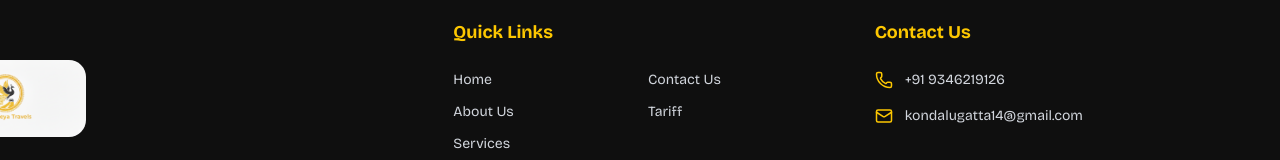
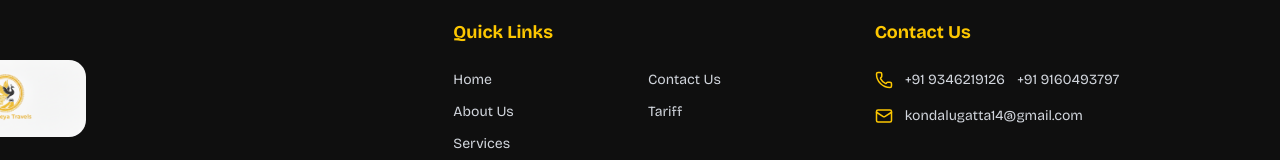
Before and after one commit to akula-sahith/DwarakaTaxi-Frontend, a React (Vite) app: page / in a window 1280 px wide. Shown: the part 3655-3815 px from the top of the page. Built offline with nearby package versions, Linux system fonts and the light colour scheme.

Commit message:
Number Updated

```diff
--- a/src/components/layout/Footer.jsx
+++ b/src/components/layout/Footer.jsx
@@ -52,6 +52,7 @@ const Footer = () => {
               <div className="flex items-center gap-3">
                 <Phone size={18} className="text-yellow-400 flex-shrink-0" />
                 <span className="text-gray-300">+91 9346219126</span>
+                <span className="text-gray-300">+91 9160493797</span>
               </div>
               <div className="flex items-center gap-3">
                 <Mail size={18} className="text-yellow-400 flex-shrink-0" />
```
